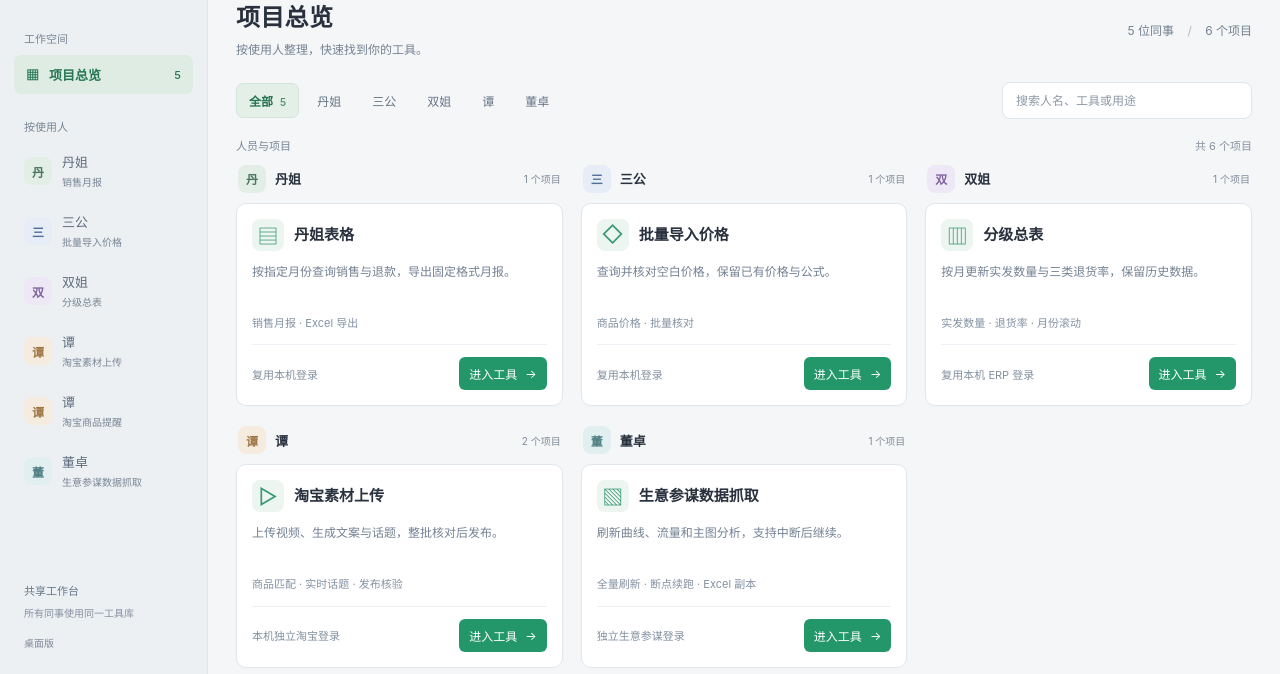
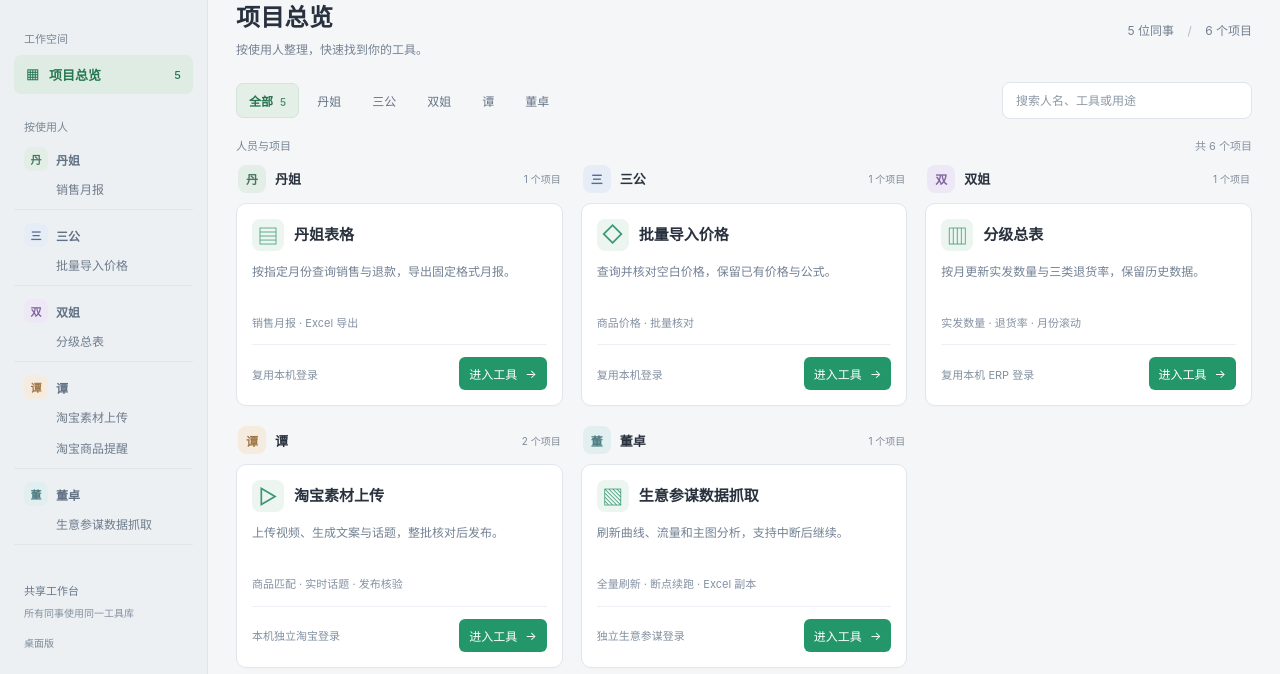
Before and after one commit to xyq20/ZSZ-Tools, an Electron app: page app/index.html in a window 1280 px wide. Shown: the part 82-756 px from the top of the page. Drawn offline with Linux system fonts and the light colour scheme; no server answers.

Commit message:
Group toolbox navigation by owner

```diff
--- a/app/index.html
+++ b/app/index.html
@@ -4,12 +4,11 @@
     <div class="nav-label">工作空间</div>
     <button data-view="home" class="active overview-link" aria-current="page"><span aria-hidden="true">▦</span> 项目总览 <span class="nav-count">5</span></button>
     <div class="nav-label">按使用人</div>
-    <button data-view="report" class="person-nav"><span class="person-avatar owner-report" aria-hidden="true">丹</span><span class="nav-copy"><strong>丹姐</strong><small>销售月报</small></span></button>
-    <button data-view="price" class="person-nav"><span class="person-avatar owner-price" aria-hidden="true">三</span><span class="nav-copy"><strong>三公</strong><small>批量导入价格</small></span></button>
-    <button data-view="monthly" class="person-nav"><span class="person-avatar owner-monthly" aria-hidden="true">双</span><span class="nav-copy"><strong>双姐</strong><small>分级总表</small></span></button>
-    <button data-view="taobao" class="person-nav"><span class="person-avatar owner-taobao" aria-hidden="true">谭</span><span class="nav-copy"><strong>谭</strong><small>淘宝素材上传</small></span></button>
-    <button data-view="taobao-reminders" class="person-nav"><span class="person-avatar owner-taobao" aria-hidden="true">谭</span><span class="nav-copy"><strong>谭</strong><small>淘宝商品提醒</small></span></button>
-    <button data-view="sycm" class="person-nav"><span class="person-avatar owner-sycm" aria-hidden="true">董</span><span class="nav-copy"><strong>董卓</strong><small>生意参谋数据抓取</small></span></button>
+    <div class="nav-owner-group"><div class="nav-owner-heading"><span class="person-avatar owner-report" aria-hidden="true">丹</span><strong>丹姐</strong></div><button data-view="report" class="nav-tool"><span>销售月报</span></button></div>
+    <div class="nav-owner-group"><div class="nav-owner-heading"><span class="person-avatar owner-price" aria-hidden="true">三</span><strong>三公</strong></div><button data-view="price" class="nav-tool"><span>批量导入价格</span></button></div>
+    <div class="nav-owner-group"><div class="nav-owner-heading"><span class="person-avatar owner-monthly" aria-hidden="true">双</span><strong>双姐</strong></div><button data-view="monthly" class="nav-tool"><span>分级总表</span></button></div>
+    <div class="nav-owner-group"><div class="nav-owner-heading"><span class="person-avatar owner-taobao" aria-hidden="true">谭</span><strong>谭</strong></div><button data-view="taobao" class="nav-tool"><span>淘宝素材上传</span></button><button data-view="taobao-reminders" class="nav-tool"><span>淘宝商品提醒</span></button></div>
+    <div class="nav-owner-group"><div class="nav-owner-heading"><span class="person-avatar owner-sycm" aria-hidden="true">董</span><strong>董卓</strong></div><button data-view="sycm" class="nav-tool"><span>生意参谋数据抓取</span></button></div>
   </nav>
   <div class="bottom">共享工作台<p>所有同事使用同一工具库</p><small id="app-version">桌面版</small><button id="check-update">↻　检查更新</button></div>
 </aside>
--- a/app/style.css
+++ b/app/style.css
@@ -11,6 +11,11 @@ aside button.active{background:#deece4;color:#257750}
 aside .overview-link{display:flex;align-items:center;gap:10px;font-weight:600;font-size:13px}
 .nav-count{margin-left:auto;font-size:11px;font-weight:500}
 aside .person-nav{display:flex;align-items:center;gap:10px;padding:9px 10px}
+.nav-owner-group{margin:0 0 9px;padding:0 4px 5px;border-bottom:1px solid #e2e6ea}
+.nav-owner-heading{display:flex;align-items:center;gap:8px;padding:4px 6px 2px;color:#627285;font-size:12px}
+.nav-owner-heading .person-avatar{width:24px;height:24px;font-size:11px;border-radius:7px}
+.nav-tool{margin:0!important;padding:7px 10px 7px 38px!important;font-size:12px!important;color:#6d7b8b!important}
+.nav-tool.active{color:#257750!important}
 .person-avatar{display:grid;place-items:center;flex-shrink:0;width:28px;height:28px;border-radius:8px;background:#e3eee7;color:#477760;font-size:12px;font-weight:600}
 .owner-price{background:#e7edf6;color:#526e9a}
 .owner-monthly{background:#eee8f6;color:#80649e}
```
